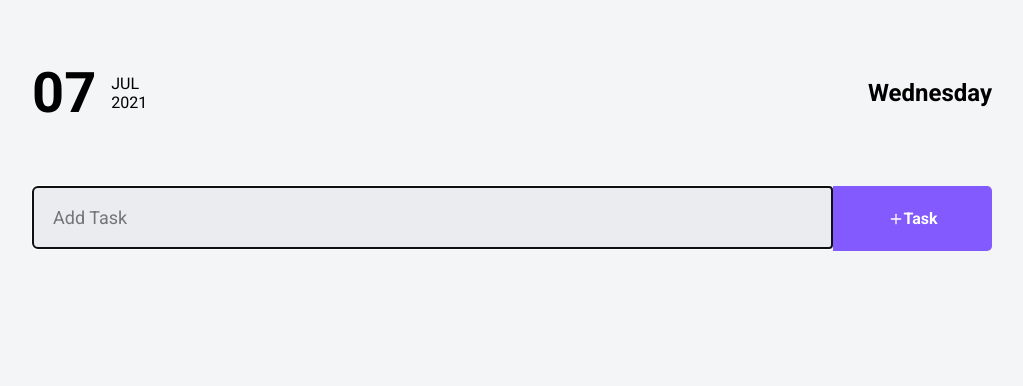
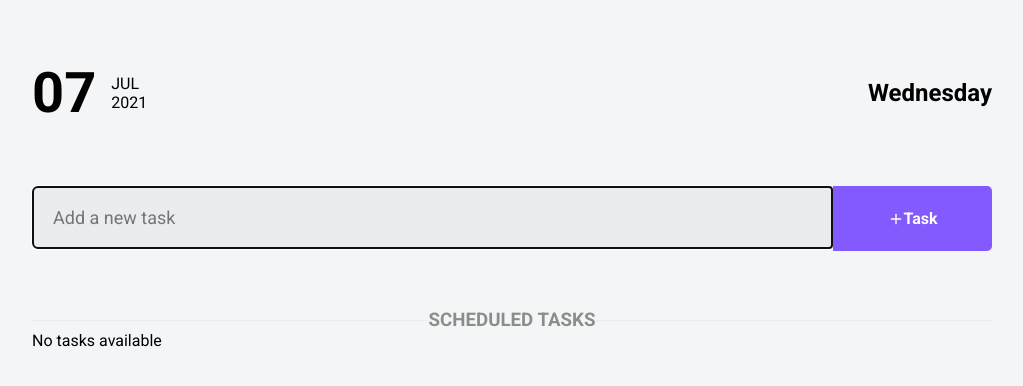
Before and after one commit to pedro-drosa/myTodoList, a React (Create React App) app: page / in a window 1280 px wide. Shown: the top 386 px of the page, without its empty margins (128-1151 px from the left). Built offline with nearby package versions, Linux system fonts and the light colour scheme.

Commit message:
fixed: delete task

```diff
--- a/src/pages/Home.tsx
+++ b/src/pages/Home.tsx
@@ -18,15 +18,12 @@ export function Home() {
   const [today, setToday] = useState<TodayParams>();
   const [tasks, setTasks] = useState<string[]>([]);
   const [newTask, setNewTask] = useState('');
-  const inputRef = useRef<HTMLInputElement>(null)
+  const inputRef = useRef<HTMLInputElement>(null);
 
-  useEffect(() =>{
+  useEffect(()=>{
     inputRef.current?.focus();
-  }, []);
-
-  useEffect(() => {
     handleSetToday();
-  }, [])
+  },[])
 
   function handleAddTask(event: FormEvent) {
     event.preventDefault();
@@ -42,6 +39,18 @@ export function Home() {
   function handleRemoveTask(event: FormEvent) {
     const currentTask = event.currentTarget.parentElement?.parentElement;
     currentTask?.remove();
+
+    const taskRemoved = currentTask?.firstChild?.firstChild?.textContent;
+
+    const indexRemoved = tasks.findIndex((task) => {
+      return task === taskRemoved;
+    });
+
+    const currentTasks = tasks.slice();
+
+    tasks.splice(indexRemoved,1);
+    setTasks([...currentTasks]);
+
     inputRef.current?.focus();
   }
 
@@ -75,7 +84,7 @@ export function Home() {
           <input
             ref={inputRef}
             type="text"
-            placeholder="Add Task"
+            placeholder="Add a new task"
             onChange={event => setNewTask(event.target.value)}
             value={newTask}
           />
@@ -83,12 +92,15 @@ export function Home() {
         </form>
       </main>
       <aside>
+        <h3>Scheduled Tasks</h3>
         {
+          tasks.length > 0 ?
           tasks.map((task, index) => {
             return(
               <Task key={index} handleRemoveTask={handleRemoveTask}>{task}</Task>
             )
-          })
+          }):
+          'No tasks available'
         }
       </aside>
     </>
--- a/src/styles/home.scss
+++ b/src/styles/home.scss
@@ -48,4 +48,26 @@ main {
 aside {
   max-width: 960px;
   margin: 0 auto;
+
+  h3 {
+    color: #8b8d8b;
+    display: flex;
+    align-items: center;
+    justify-content: space-between;
+    text-transform: uppercase;
+
+    &::before {
+      content: '';
+      background: #ebebeb;
+      flex: auto;
+      height: 1px;
+    }
+
+    &::after {
+      content: '';
+      background: #ebebeb;
+      flex: auto;
+      height: 1px;
+    }
+  }
 }
```
